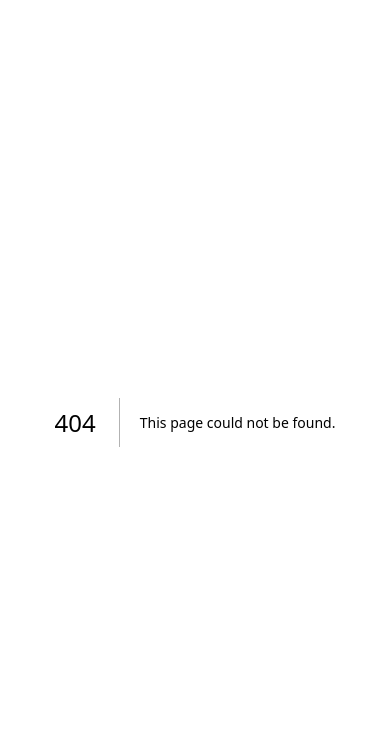
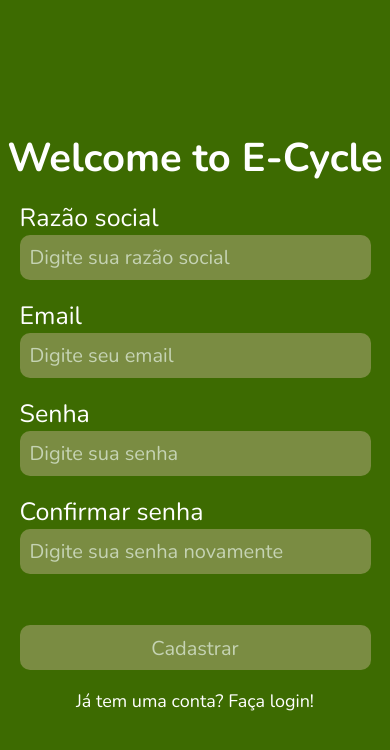
Before and after one commit to gmonteiroc21/projeto-engenharia-de-software, a Next.js app in the folder e-cycle_web/: page /signupColetor in a window 390 px wide. Before the commit this address had no page. Shown: the top 750 px of the page. Built offline with nearby package versions, Linux system fonts and the light colour scheme.

Commit message:
feature/descarte: fixed sign up coletor descartador and mobile

```diff
--- /dev/null
+++ b/e-cycle_web/src/pages/signupColetor/index.tsx
@@ -0,0 +1,101 @@
+import { PhoneInGreen } from "@/assets";
+import {
+  Container,
+  InputContainer,
+  SignUpForm,
+  Title,
+  Content,
+  StyledLabel,
+  ErrorSpan,
+  BaseInput,
+  SubmitInput,
+} from "./styles";
+import Image from "next/image";
+import { useForm, SubmitHandler } from "react-hook-form";
+import { z } from "zod";
+import { zodResolver } from "@hookform/resolvers/zod";
+import Link from "next/link";
+
+const SignUpFormSchema = z
+  .object({
+    razao_social: z.string().nonempty("O nome é obrigatório!"),
+    email: z
+      .string()
+      .nonempty("O email é obrigatório!")
+      .email("Insira um email válido!"),
+    password: z.string().nonempty("A senha é obrigatória"),
+    confirmPassword: z.string().nonempty("É obrigatório confirmar a senha"),
+  })
+  .refine(({ password, confirmPassword }) => password === confirmPassword, {
+    message: "As senhas devem ser iguais!",
+    path: ["confirmPassword"],
+  });
+type SignUpFormInput = z.infer<typeof SignUpFormSchema>;
+
+export default function SignUp() {
+  const {
+    register,
+    handleSubmit,
+    reset,
+    formState: { errors },
+  } = useForm<SignUpFormInput>({
+    resolver: zodResolver(SignUpFormSchema),
+  });
+  const onSubmit: SubmitHandler<SignUpFormInput> = (data: SignUpFormInput) => {
+    console.log(data);
+    reset();
+  };
+  return (
+    <Container>
+      <Image
+        className="PhonePlantPhoto"
+        src={PhoneInGreen}
+        alt="Imagem de celulares em meio a plantas"
+      />
+      <Content>
+        <Title>Welcome to E-Cycle</Title>
+        <SignUpForm onSubmit={handleSubmit(onSubmit)}>
+          <InputContainer>
+            <StyledLabel>Razão social</StyledLabel>
+            <BaseInput
+              placeholder="Digite sua razão social"
+              {...register("razao_social")}
+            />
+            {errors.razao_social && (
+              <ErrorSpan>{errors.razao_social.message}</ErrorSpan>
+            )}
+          </InputContainer>
+          <InputContainer>
+            <StyledLabel>Email</StyledLabel>
+            <BaseInput placeholder="Digite seu email" {...register("email")} />
+            {errors.email && <ErrorSpan>{errors.email.message}</ErrorSpan>}
+          </InputContainer>
+          <InputContainer>
+            <StyledLabel>Senha</StyledLabel>
+            <BaseInput
+              type="password"
+              placeholder="Digite sua senha"
+              {...register("password")}
+            />
+            {errors.password && (
+              <ErrorSpan>{errors.password.message}</ErrorSpan>
+            )}
+          </InputContainer>
+          <InputContainer>
+            <StyledLabel>Confirmar senha</StyledLabel>
+            <BaseInput
+              type="password"
+              placeholder="Digite sua senha novamente"
+              {...register("confirmPassword")}
+            />
+            {errors.confirmPassword && (
+              <ErrorSpan>{errors.confirmPassword.message}</ErrorSpan>
+            )}
+          </InputContainer>
+          <SubmitInput type="submit" value="Cadastrar" />
+          <Link href="/login">Já tem uma conta? Faça login!</Link>
+        </SignUpForm>
+      </Content>
+    </Container>
+  );
+}
--- a/e-cycle_web/src/pages/signup/styles.ts
+++ b/e-cycle_web/src/pages/signupColetor/styles.ts
@@ -8,6 +8,9 @@ export const Container = styled.div`
   justify-content: space-between;
   .PhonePlantPhoto {
     height: 100vh;
+    @media (max-width: 700px) {
+      display: none;
+    }
   }
 `;
 
@@ -26,12 +29,27 @@ export const Title = styled.div`
   font-size: 60px;
   font-weight: 700;
   margin-bottom: 1rem;
+  @media (max-width: 700px) {
+    font-size: 40px;
+  }
 `;
 
 export const SignUpForm = styled.form`
   display: flex;
   flex-direction: column;
   gap: 1.2rem;
+  a {
+    color: #fff;
+    text-align: center;
+    font-family: Nunito;
+    font-size: 1.125rem;
+    font-style: normal;
+    font-weight: 400;
+    line-height: normal;
+  }
+  @media (max-width: 700px) {
+    width: 90%;
+  }
 `;
 
 export const InputContainer = styled.div`
@@ -42,6 +60,10 @@ export const InputContainer = styled.div`
   input {
     width: 462px;
     height: 78px;
+    @media (max-width: 700px) {
+      width: 100%;
+      height: 45px;
+    }
     border-radius: 10px;
     opacity: 0.7;
     background: #949a5e;
@@ -52,6 +74,10 @@ export const InputContainer = styled.div`
 export const BaseInput = styled.input`
   width: 462px;
   height: 78px;
+  @media (max-width: 700px) {
+    width: 100%;
+    height: 45px;
+  }
   border-radius: 10px;
   opacity: 0.7;
   background: #949a5e;
--- /dev/null
+++ b/e-cycle_web/src/pages/signupUser/styles.ts
@@ -0,0 +1,102 @@
+import styled from "styled-components";
+
+export const Container = styled.div`
+  width: 100%;
+  min-height: 100vh;
+  background: #3d6b01;
+  display: flex;
+  justify-content: space-between;
+  .PhonePlantPhoto {
+    height: 100vh;
+  }
+`;
+
+export const Content = styled.main`
+  display: flex;
+  flex-direction: column;
+  justify-content: center;
+  align-items: center;
+  width: 100%;
+`;
+
+export const Title = styled.div`
+  color: #fff;
+  text-align: center;
+  font-family: Nunito;
+  font-size: 60px;
+  font-weight: 700;
+  margin-bottom: 1rem;
+`;
+
+export const SignUpForm = styled.form`
+  display: flex;
+  flex-direction: column;
+  gap: 1.2rem;
+`;
+
+export const InputContainer = styled.div`
+  display: flex;
+  flex-direction: column;
+  justify-content: center;
+  align-items: flex-start;
+  input {
+    width: 462px;
+    height: 78px;
+    border-radius: 10px;
+    opacity: 0.7;
+    background: #949a5e;
+    border-style: none;
+  }
+`;
+
+export const BaseInput = styled.input`
+  width: 462px;
+  height: 78px;
+  border-radius: 10px;
+  opacity: 0.7;
+  background: #949a5e;
+  border-style: none;
+  color: #fff;
+  font-size: 1.25rem;
+  text-align: left;
+  padding: 10px;
+  font-family: Nunito;
+  font-style: normal;
+  font-weight: 400;
+  line-height: normal;
+  color: #fff;
+  &::placeholder {
+    color: #fff;
+  }
+`;
+
+export const SubmitInput = styled(BaseInput)`
+  margin-top: 2rem;
+  cursor: pointer;
+  color: #fff;
+  text-align: center;
+  &:hover {
+    opacity: 1.5;
+  }
+`;
+
+export const StyledLabel = styled.label`
+  color: #fff;
+  text-align: center;
+  font-family: Nunito;
+  font-size: 25px;
+  font-style: normal;
+  font-weight: 400;
+  line-height: normal;
+`;
+
+export const ErrorSpan = styled.span`
+  margin-top: 10px;
+  color: #fff;
+  text-align: center;
+  font-family: Nunito;
+  font-size: 15px;
+  font-style: normal;
+  font-weight: 400;
+  line-height: normal;
+`;
```
Also changed, not shown: e-cycle_web/src/pages/signupUser/index.tsx (renamed from e-cycle_web/src/pages/signup/index.tsx).
